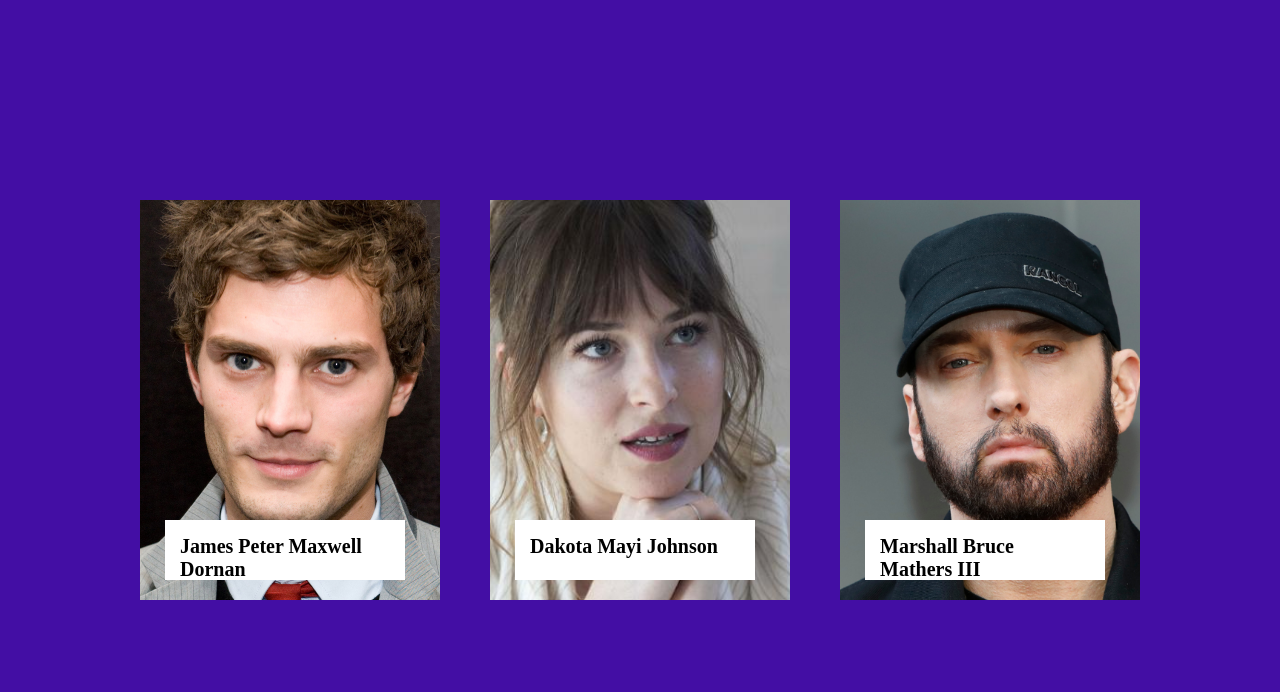
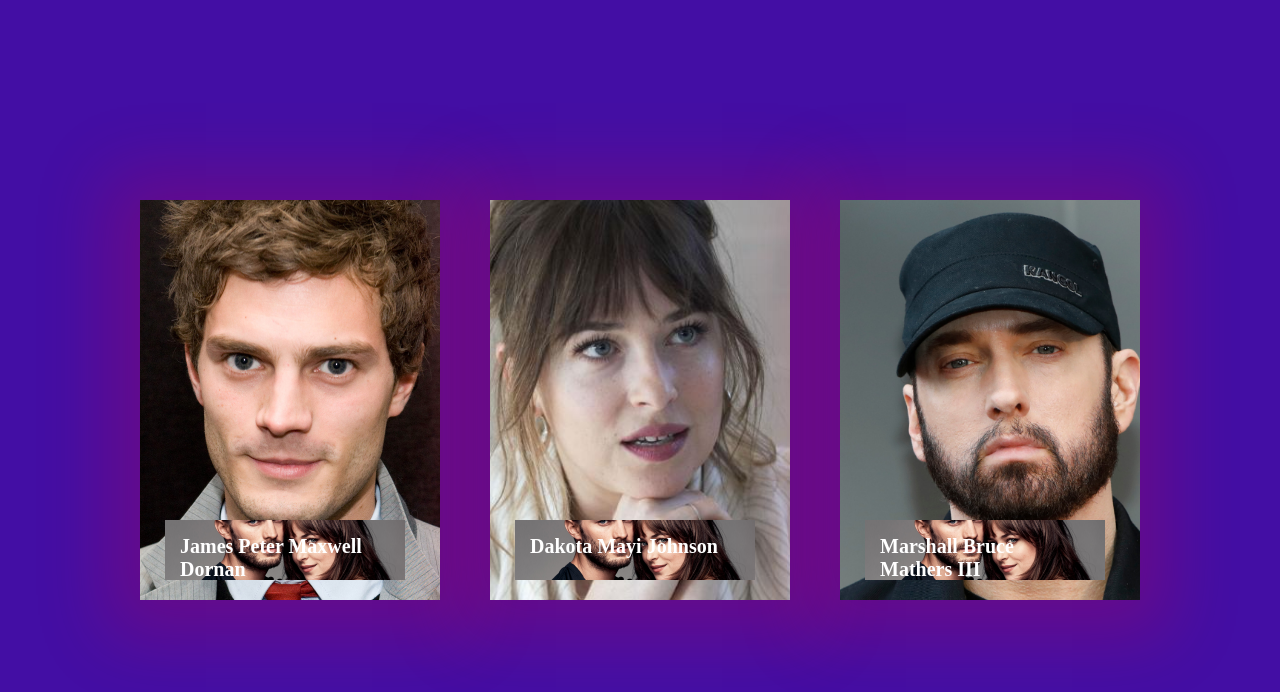
Before and after one commit to shahaazamov/cards, a plain HTML site: page index.html in a window 1280 px wide. Drawn offline with Linux system fonts and the light colour scheme.

Commit message:
background image

```diff
--- a/style.css
+++ b/style.css
@@ -21,8 +21,11 @@ body{
     width: 300px;
     height: 400px;
     background:#000;
-    box-shadow: 0 30px 30px rgba(red, red, red, 0.2);
+    -webkit-box-shadow: -2px 5px 66px 33px rgba(238, 0, 42, 0.2);
+    -moz-box-shadow: -2px 5px 66px 33px rgba(238, 0, 42, 0.2);
+    box-shadow: -2px 5px 66px 33px rgba(238, 0, 42, 0.2);
 }
+
 .box .imgBox {
     position: absolute;
     top:0;
@@ -53,6 +56,9 @@ transition: 0.5s;
     overflow:hidden;
     padding:15px;
     box-sizing: border-box;
+    background:url('./images/rasmfilm.jpg');
+    background-size: cover;
+    background-position:center;
 }
 .box:hover .content{
     width: 100%;
@@ -66,6 +72,7 @@ padding:0;
 font-size: 20px;
 margin-bottom: 10px;
 font-weight: 900;
+color:#fff;
 
 }
 .box .content p{
@@ -76,6 +83,7 @@ font-weight: 900;
     transition: 0.5s;
     text-align: justify;
     margin-bottom: 25px;
+    color:#fff;
 }
 .box:hover .content p{
     opacity:1;
```
Also changed, not shown: images/2_Jamie-Dornan.jpg (added), images/rasmfilm.jpg (added).
